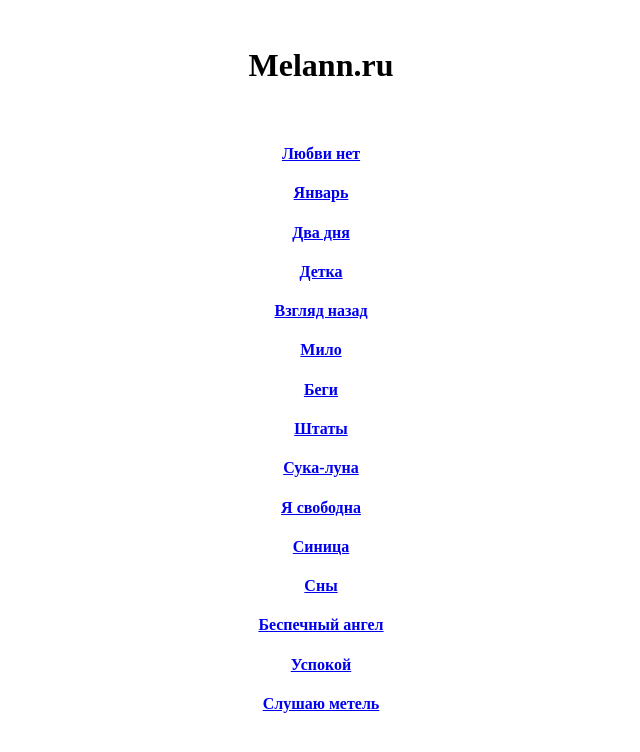
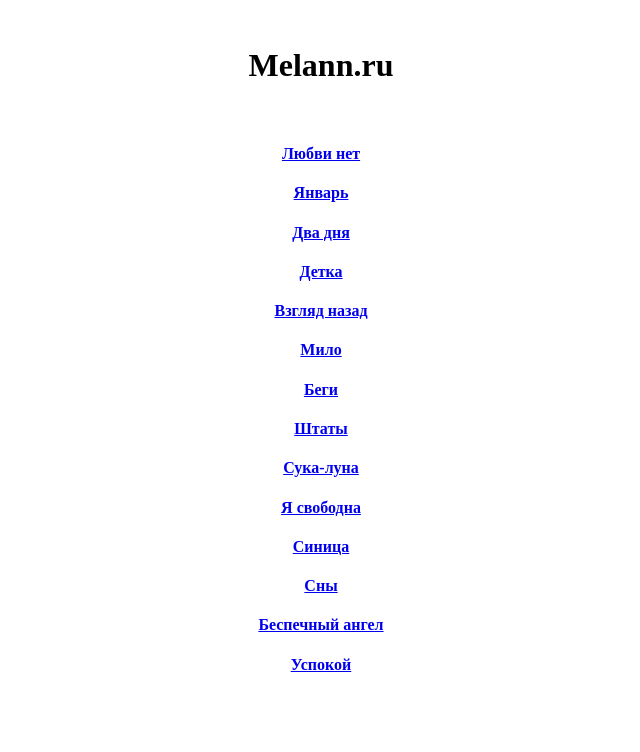
Before and after one commit to dzhenaleeva/melann.ru, a plain HTML site: page index.html in a window 1280 px wide. Shown: the whole page, without its empty margins (319-959 px from the left). Drawn offline with Linux system fonts and the light colour scheme.

Commit message:
Delete one track

```diff
--- a/index.html
+++ b/index.html
@@ -16,5 +16,4 @@
 <h4 class="MsoNormal" style="text-align: center;" align="center"><a href="12.sny.mp3">Сны</a></h4>
 <h4 class="MsoNormal" style="text-align: center;" align="center"><a href="13.bespechny-angel.mp3">Беспечный ангел</a></h4>
 <h4 class="MsoNormal" style="text-align: center;" align="center"><a href="14.uspokoi.mp3">Успокой</a></h4>
-<h4 class="MsoNormal" style="text-align: center;" align="center"><a href="15.slushaumetel.mp3">Слушаю метель</a></h4>
 </div>
```
